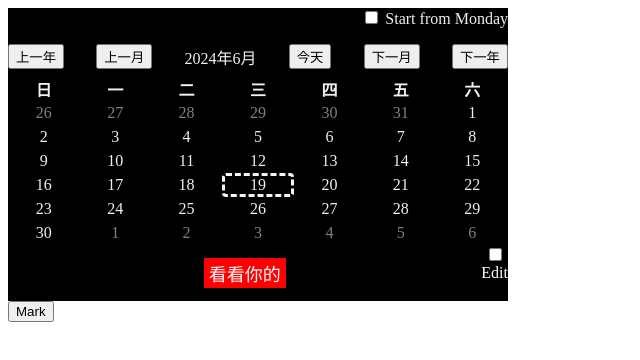
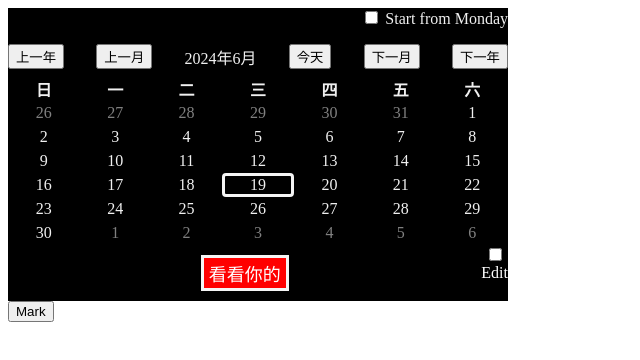
Before and after one commit to bubumua/date-marker, a Vue app: page / in a window 1280 px wide. Shown: the top 360 px of the page, without its empty margins (0-640 px from the left). Built offline with nearby package versions, Linux system fonts and the light colour scheme.

Commit message:
改进了选中日期的显示

```diff
--- a/src/components/DateMarker.vue
+++ b/src/components/DateMarker.vue
@@ -32,7 +32,7 @@
           :class="{
             'calendar-cell-diluted': !dateInfo.isCurrentMonth,
             'calendar-cell-highlighted': dateInfo.isToday,
-            'calendar-cell-selected': selected_date == dateInfo.date,
+            'calendar-cell-selected': isSelectedDate(dateInfo.date),
           }"
           @click="select_date(dateInfo.date)"
         >
@@ -166,6 +166,23 @@ const tags = reactive([
   //   },
 ]);
 const c_tags = computed(() => {
+  const firstTrueObject = tags.find((obj) => obj.isSelected === true);
+  if (firstTrueObject) {
+    // 如果找到了，将其他对象的 isSelected 属性设为 false
+    tags.forEach((obj) => {
+      if (obj !== firstTrueObject) {
+        obj.isSelected = false;
+      }
+    });
+  } else {
+    // 如果没有找到，设置第一个对象的 isSelected 属性为 true
+    if (tags.length > 0) {
+      tags.forEach((obj) => {
+        obj.isSelected = false;
+      });
+      tags[0].isSelected = true;
+    }
+  }
   return tags;
 });
 // 当前选择的tag
@@ -238,6 +255,14 @@ const dateInfos = computed(() => {
 
 const select_date = (date) => {
   selected_date.value = date;
+};
+
+const isSelectedDate = (date) => {
+  return (
+    date.getFullYear() == selected_date.value.getFullYear() &&
+    date.getMonth() == selected_date.value.getMonth() &&
+    date.getDate() == selected_date.value.getDate()
+  );
 };
 
 const formattedDate = computed(() => {
```
